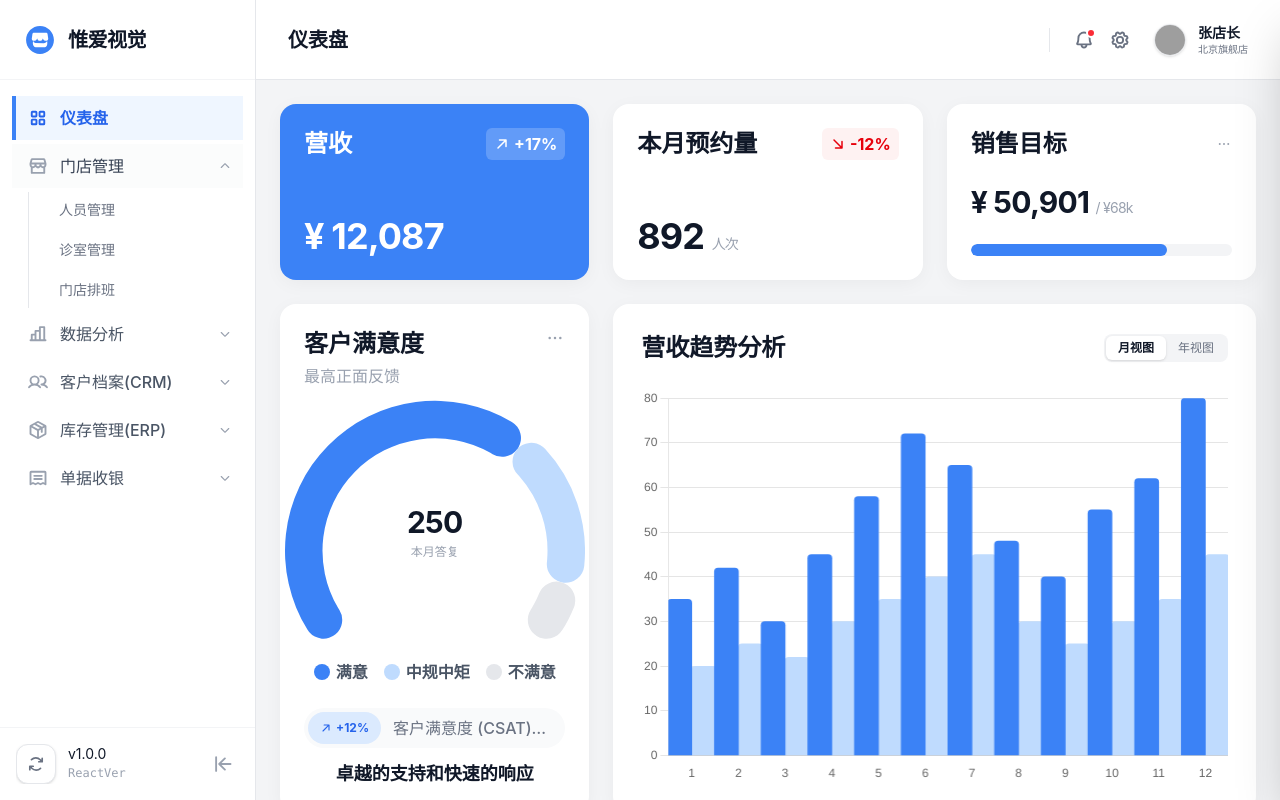
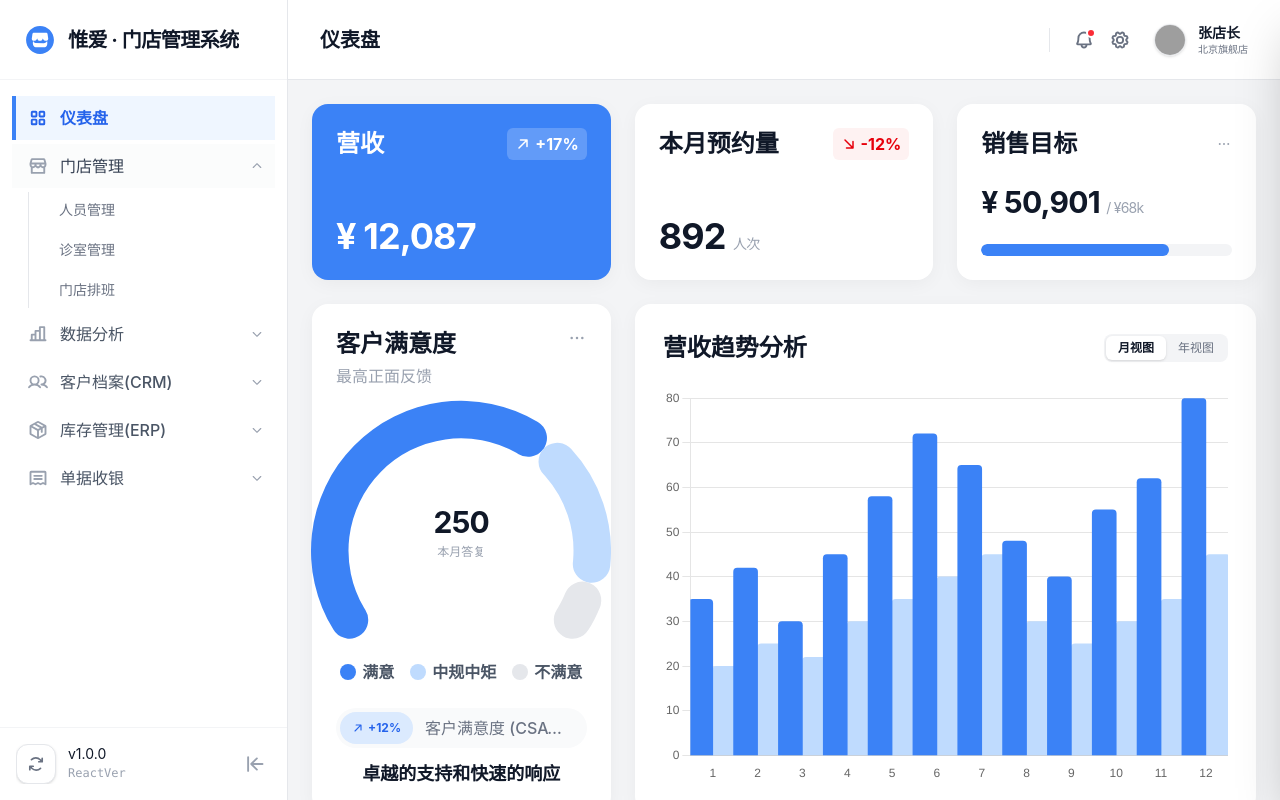
Before and after one commit to WeiaiHealth-Software/weiai-sms-prd, a React (Vite) app: page / in a window 1280 px wide. Built offline with nearby package versions, Linux system fonts and the light colour scheme; grey boxes are pictures that could not be loaded.

Commit message:
feat: 优化体验

```diff
--- a/index.html
+++ b/index.html
@@ -4,7 +4,7 @@
     <meta charset="UTF-8" />
     <link rel="icon" type="image/svg+xml" href="/favicon.svg" />
     <meta name="viewport" content="width=device-width, initial-scale=1.0" />
-    <title>my-vue-app</title>
+    <title>惟爱 · 门店管理系统</title>
   </head>
   <body>
     <div id="root"></div>
--- a/src/components/Sidebar.tsx
+++ b/src/components/Sidebar.tsx
@@ -34,7 +34,7 @@ export function Sidebar() {
     <aside
       className={clsx(
         "bg-white border-r border-gray-200 flex-none flex flex-col transition-all duration-300 z-50",
-        isCollapsed ? "w-20" : "w-64"
+        isCollapsed ? "w-20" : "w-72"
       )}
     >
       {/* Logo Area */}
@@ -51,7 +51,7 @@ export function Sidebar() {
           </div>
           {!isCollapsed && (
             <span className="font-bold text-xl text-gray-900 tracking-tight">
-              惟爱视觉
+              惟爱 · 门店管理系统
             </span>
           )}
         </div>
```
Also changed, not shown: public/favicon.svg.
